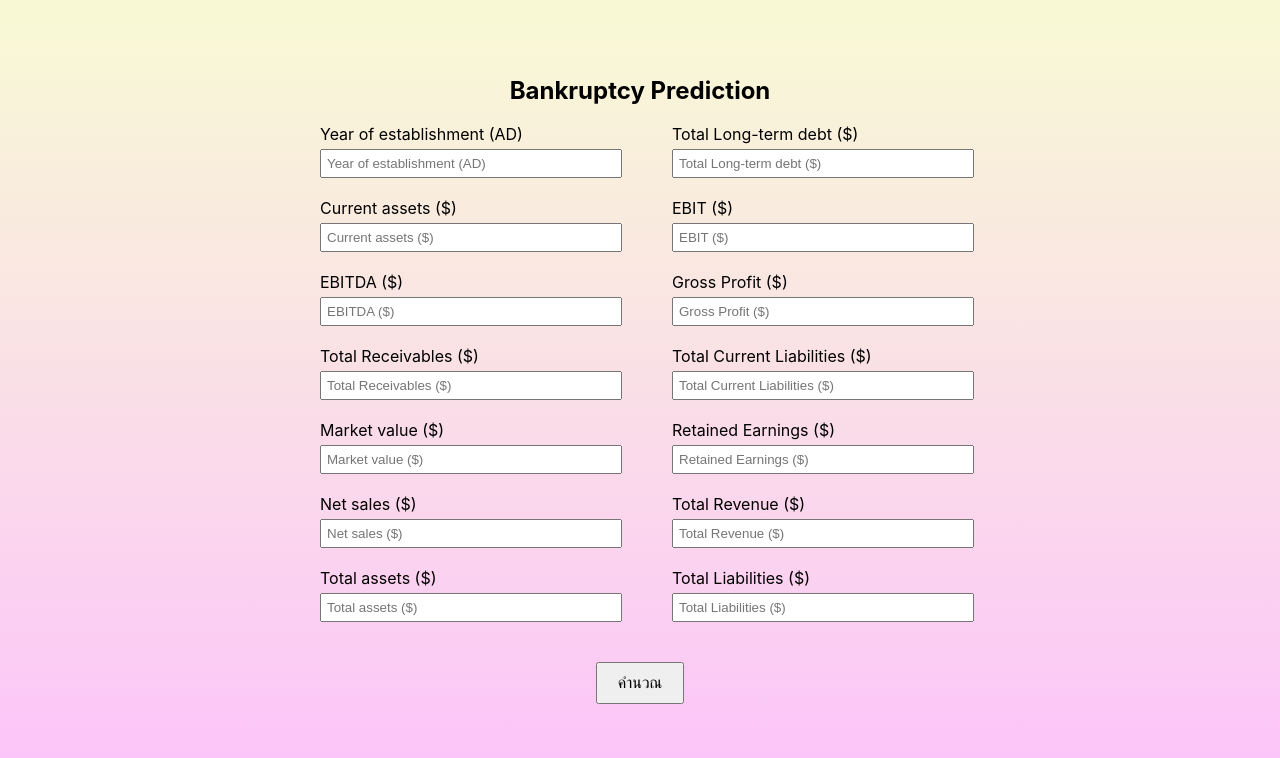
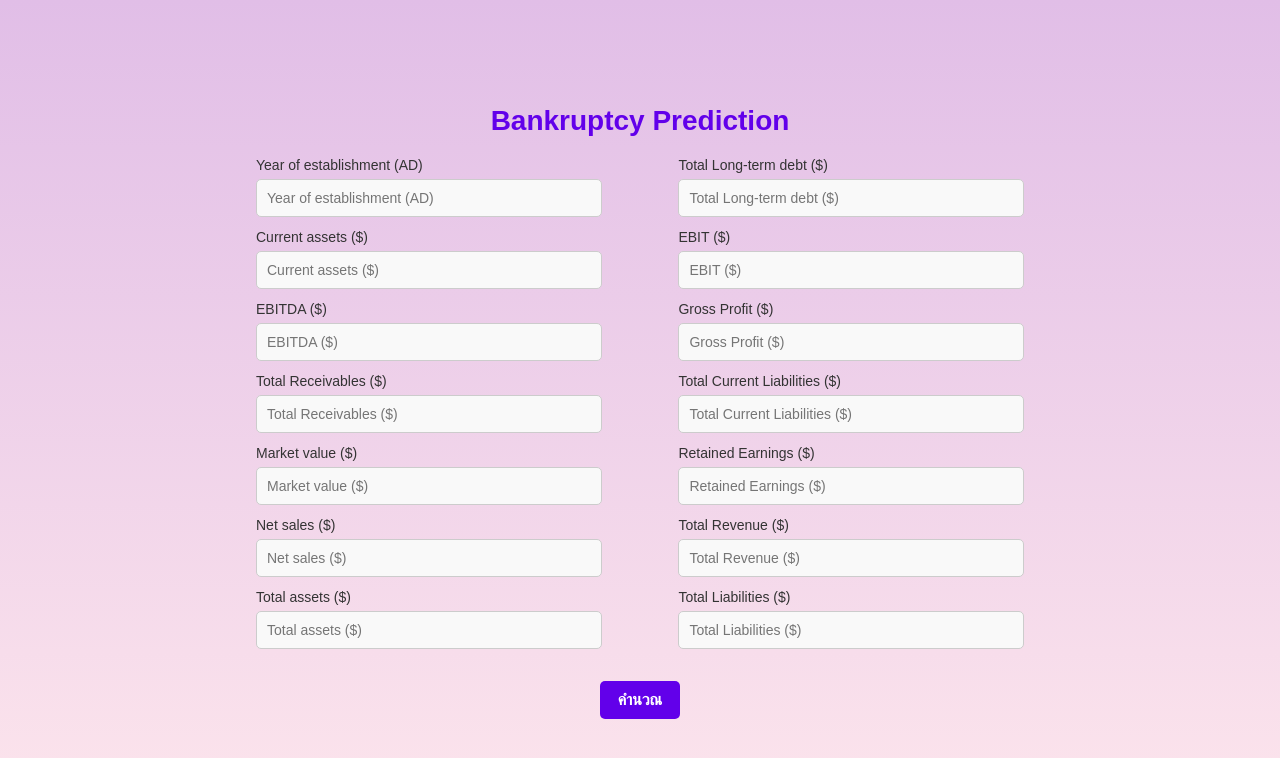
Before and after one commit to Phongkiatr/Company-Bankruptcy-Prediction, a React (Create React App) app: page / in a window 1280 px wide. Shown: the top 758 px of the page. Built offline with nearby package versions, Linux system fonts and the light colour scheme.

Commit message:
Update UI

```diff
--- a/src/App.jsx
+++ b/src/App.jsx
@@ -1,44 +1,50 @@
 import React, { useState } from 'react';
 
 function App() {
-  // สร้าง state สำหรับเก็บค่าของตัวเลขและผลลัพธ์
   const [numbers, setNumbers] = useState(Array(14).fill(''));
   const [result, setResult] = useState(null);
+  const [resultColor, setResultColor] = useState('#6200ea'); // เพิ่ม state สำหรับสีของผลลัพธ์
 
-  // ฟังก์ชันสำหรับอัพเดทค่าในตัวเลข
   const handleChange = (e, index) => {
     const newNumbers = [...numbers];
     newNumbers[index] = e.target.value;
     setNumbers(newNumbers);
   };
 
-  // ฟังก์ชันสำหรับคำนวณผลรวม
   const calculateSum = async () => {
-    // ตรวจสอบว่ามีช่องไหนที่ยังกรอกไม่ครบหรือไม่
     if (numbers.some(num => num === '')) {
       setResult('กรุณากรอกให้ครบ');
+      setResultColor('#6200ea'); // สีปกติ
       return;
     }
 
-    // ตรวจสอบว่าทุกค่าใน numbers เป็นตัวเลขหรือไม่ (รองรับทั้งจำนวนเต็มและทศนิยม)
     if (numbers.some(num => isNaN(num) || num === '' || num.trim() === '')) {
       setResult('กรุณากรอกข้อมูลที่เป็นตัวเลขเท่านั้น');
+      setResultColor('#6200ea'); // สีปกติ
       return;
     }
 
-    // ส่งคำขอไปที่ Flask API
     const response = await fetch('https://company-bankruptcy-prediction-0a7i.onrender.com/predict', {
       method: 'POST',
       headers: { 'Content-Type': 'application/json' },
-      body: JSON.stringify({ numbers: numbers.map(num => parseFloat(num)) }) // แปลงเป็นจำนวนจริง
+      body: JSON.stringify({ numbers: numbers.map(num => parseFloat(num)) })
     });
 
-    // รับผลลัพธ์จาก API และตั้งค่าใน state
     const data = await response.json();
-    setResult(`Prediction: ${data.prediction}`);
+    const prediction = data.prediction;
+
+    if (prediction === 'Alive') {
+      setResult(`Prediction: ${prediction}`);
+      setResultColor('green'); // ถ้าเป็น Alive ให้เป็นสีเขียว
+    } else if (prediction === 'Bankrupt') {
+      setResult(`Prediction: ${prediction}`);
+      setResultColor('red'); // ถ้าเป็น Bankrupt ให้เป็นสีแดง
+    } else {
+      setResult(`Prediction: ${prediction}`);
+      setResultColor('#6200ea'); // ถ้าเป็นค่าอื่น ให้แสดงสีปกติ
+    }
   };
 
-  // ข้อความที่จะแสดงในแต่ละช่อง
   const inputLabels = [
     'Year of establishment (AD)',
     "Current assets ($)",
@@ -58,7 +64,7 @@ function App() {
 
   return (
     <div style={styles.container}>
-      <h2>Bankruptcy Prediction</h2>
+      <h2 style={styles.header}>Bankruptcy Prediction</h2>
       <div style={styles.formContainer}>
         <div style={styles.column}>
           {numbers.slice(0, 7).map((num, index) => (
@@ -90,7 +96,7 @@ function App() {
         </div>
       </div>
       <button onClick={calculateSum} style={styles.button}>คำนวณ</button>
-      <p style={{ fontSize: '20px' }}>{result}</p>
+      {result && <p style={{ ...styles.resultText, color: resultColor }}>{result}</p>} {/* แสดงผลลัพธ์ด้วยสีที่กำหนด */}
     </div>
   );
 }
@@ -101,38 +107,66 @@ const styles = {
     flexDirection: 'column',
     justifyContent: 'center',
     alignItems: 'center',
-    height: '100vh', // ให้ความสูงเต็มหน้าจอ
-    textAlign: 'left',
-    background: 'linear-gradient(to top,rgb(252, 194, 251),rgb(248, 250, 212))',
+    height: '100vh',
+    textAlign: 'center',
+    background: 'linear-gradient(to top, #fce4ec, #e1bee7)',
+    fontFamily: 'Arial, sans-serif',
+  },
+  header: {
+    fontSize: '28px',
+    color: '#6200ea',
+    marginBottom: '20px',
+    fontWeight: 'bold',
   },
   formContainer: {
     display: 'flex',
     justifyContent: 'space-between',
-    width: '50%', // ปรับความกว้างให้พอดี
+    width: '60%',
+    maxWidth: '1000px',
   },
   column: {
     display: 'flex',
     flexDirection: 'column',
-    width: '45%', // แบ่งฝั่งให้มีขนาดครึ่งหนึ่ง
+    width: '45%',
   },
   inputContainer: {
-    marginBottom: '20px', // เพิ่มระยะห่างระหว่างแต่ละกล่อง
+    marginBottom: '12px',
   },
   label: {
-    display: 'block',  // ทำให้ label อยู่ในบรรทัดใหม่
-    marginBottom: '5px', // เพิ่มพื้นที่ว่างด้านล่าง label
+    display: 'block',
+    fontSize: '14px',
+    marginBottom: '6px',
+    color: '#333',
+    textAlign: 'left', // ทำให้ข้อความชิดซ้าย
+    width: '100%', // ให้ครอบคลุมความกว้างเต็ม
   },
   input: {
-    padding: '5px',
+    padding: '10px',
+    fontSize: '14px',
+    border: '1px solid #ccc',
+    borderRadius: '5px',
     width: '100%',
-    textAlign: 'left'
+    boxSizing: 'border-box',
+    backgroundColor: '#f9f9f9',
+    transition: '0.3s',
   },
   button: {
     marginTop: '20px',
-    padding: '10px 20px',
+    padding: '10px 18px',
     fontSize: '16px',
-    cursor: 'pointer'
-  }
+    fontWeight: 'bold',
+    color: '#fff',
+    backgroundColor: '#6200ea',
+    border: 'none',
+    borderRadius: '5px',
+    cursor: 'pointer',
+    transition: 'background-color 0.3s',
+  },
+  resultText: {
+    fontSize: '16px',
+    marginTop: '20px',
+    fontWeight: 'bold',
+  },
 };
 
 export default App;
```
